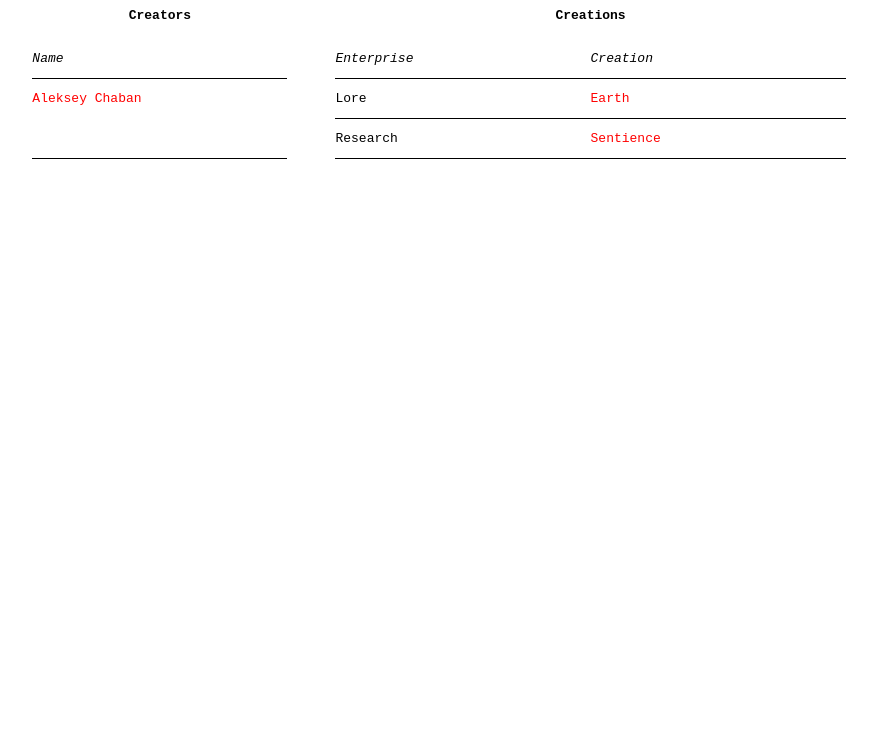
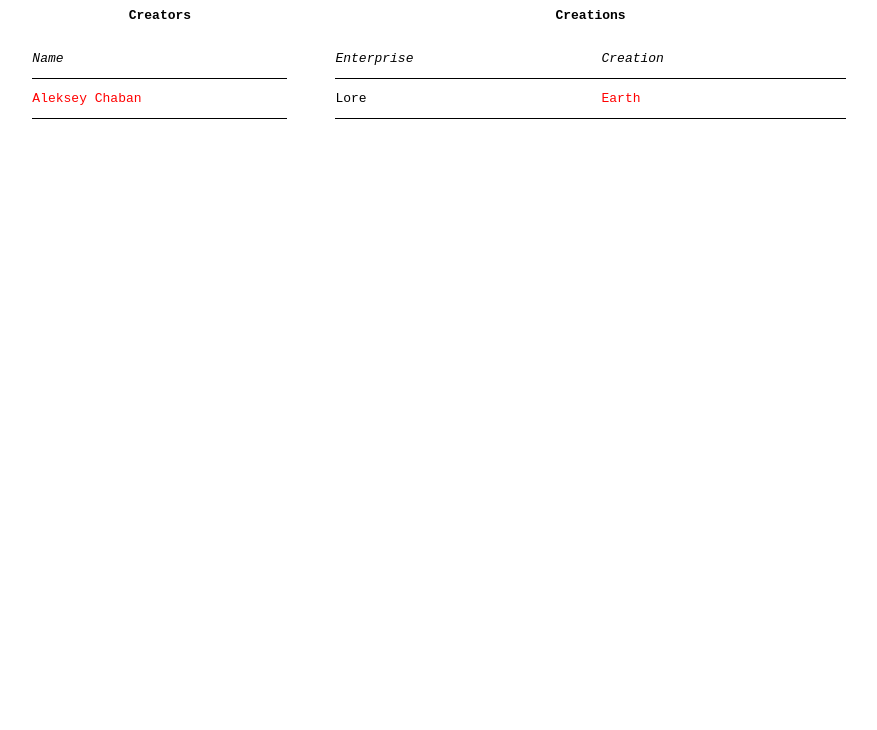
Before and after one commit to aleksey-chaban/thirteen.enterprises, a plain HTML site: page index.html in a window 1280 px wide. Shown: the part 70-800 px from the top of the page, without its empty margins (201-1078 px from the left). Drawn offline with Linux system fonts and the light colour scheme.

Commit message:
Remove 'Research' row from index.html
Removed the 'Research' row and its associated link from the table.

```diff
--- a/index.html
+++ b/index.html
@@ -102,12 +102,6 @@
                             <a href="https://milky.solar">Earth</a>
                         </td>
                     </tr>
-                    <tr>
-                        <td>Research</td>
-                        <td>
-                            <a href="https://cortana.online">Sentience</a>
-                        </td>
-                    </tr>
                 </tbody>
             </table>
         </main>
```
